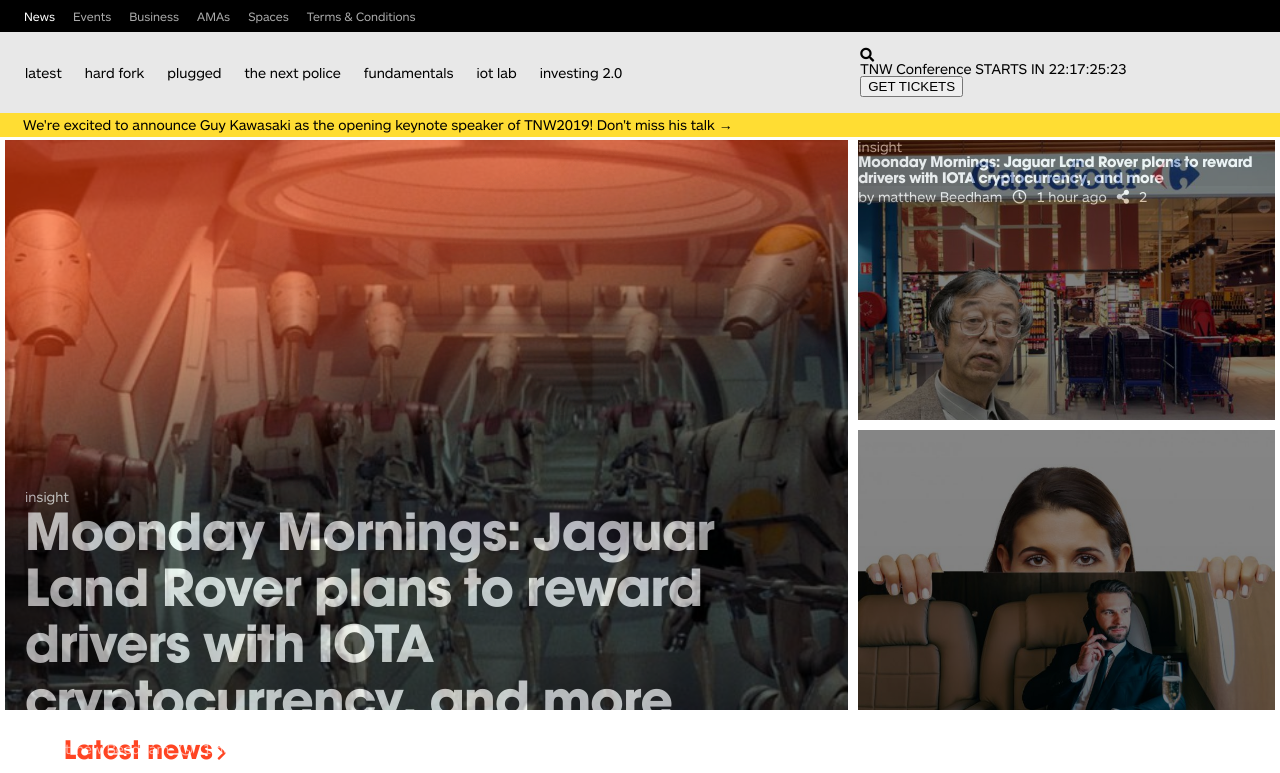
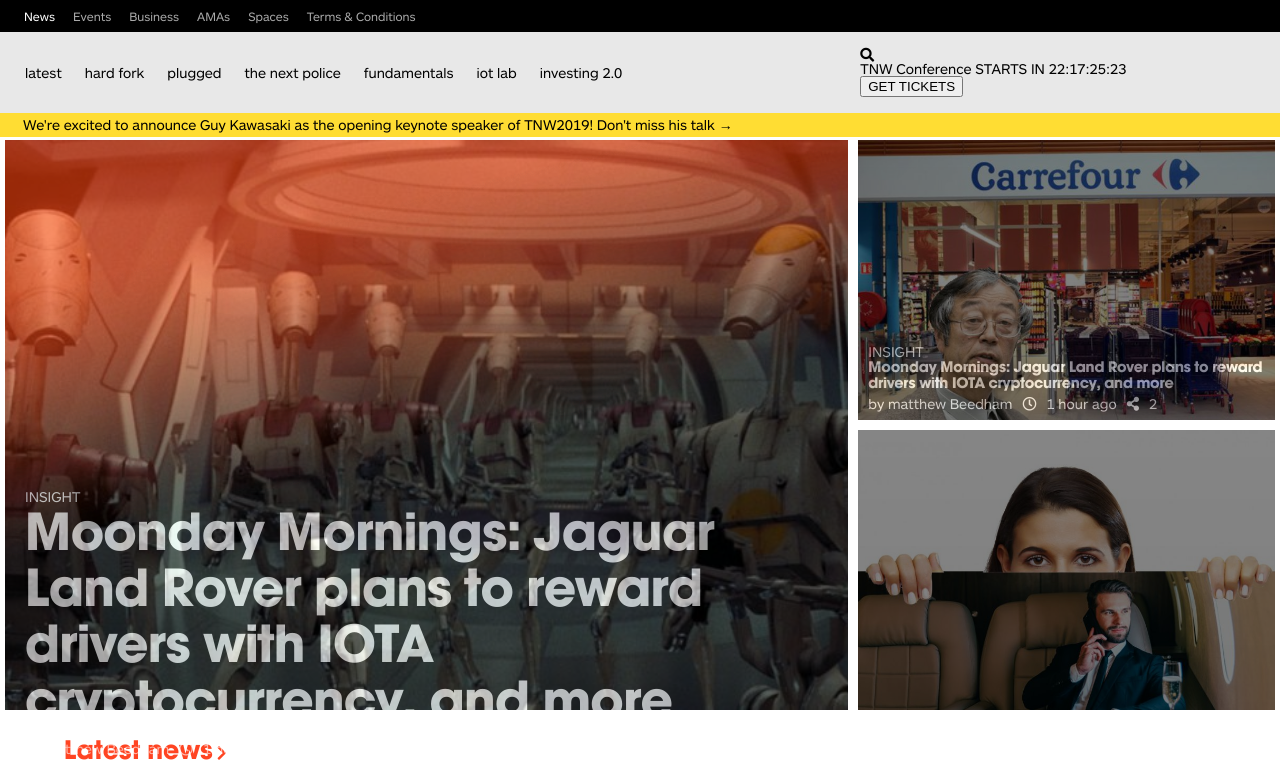
Before and after one commit to igakigongo/The-Next-Web, a plain HTML site: page index.html in a window 1280 px wide. Shown: the top 773 px of the page. Drawn offline with Linux system fonts and the light colour scheme.

Commit message:
made correction on hero2

```diff
--- a/assets/css/cover-articles.css
+++ b/assets/css/cover-articles.css
@@ -107,17 +107,22 @@
 	opacity: 1;
 	color: #f42;
 }
+.cover-header h5{
+	text-transform: uppercase;
+}
+
 .container .overlay2{
 	color: white;
-	/*position: absolute;*/
 	width: 100%;
-	/*padding: 20px;*/
+}
+.cover-header2{
+	padding: 10px;
 }
 
-/*.overlay .cover-header2{
+.overlay2 .cover-header2{
 	position: relative;
-	top: 330px;
-}*/
+	top: 195px;
+}
 .cover-header h2 a{
 	color: #fff;
 	text-decoration: none;
@@ -130,7 +135,7 @@
 .cover-header2 h2{
 	font-size: 16px;
 	line-height: 1;
-	margin-bottom: .25em;
+	margin-bottom: .4em;
 	font-weight: 400;
 	font-family: "Avalon", sans-serif;
 	opacity: 1;
@@ -146,6 +151,9 @@
 	height: auto;
 }
 
+.cover-header2 h5{
+	text-transform: uppercase;
+}
 .cover-byline{
 	display: flex;
 	flex-direction: row;
--- a/index.html
+++ b/index.html
@@ -71,7 +71,7 @@
     <div class="overlay2">
        <div class="cover-header2">
         <h5>insight</h5>
-        <h2 class="overlay2"><a href = "#">Moonday Mornings: Jaguar Land Rover plans to reward drivers with IOTA cryptocurrency, and more</a>
+        <h2><a href = "#">Moonday Mornings: Jaguar Land Rover plans to reward drivers with IOTA cryptocurrency, and more</a>
         </h2>
         <ul class = "cover-byline">
           <li>by matthew Beedham</li>
```
